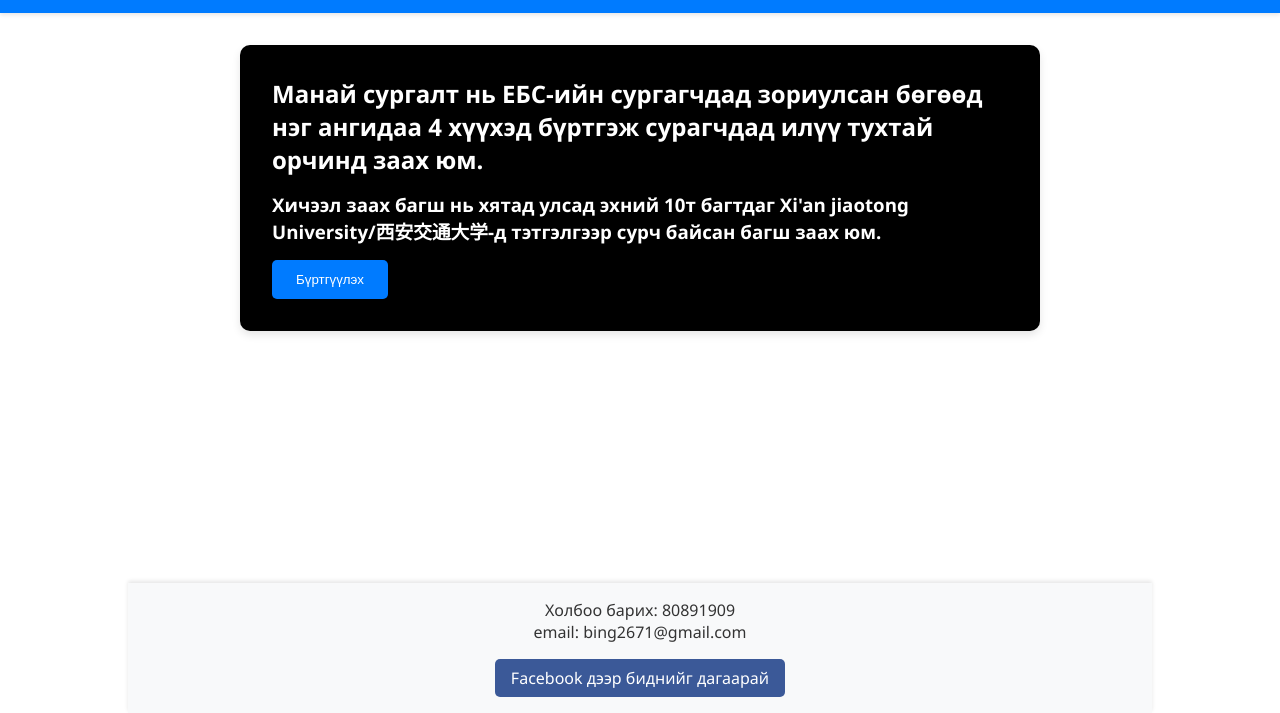
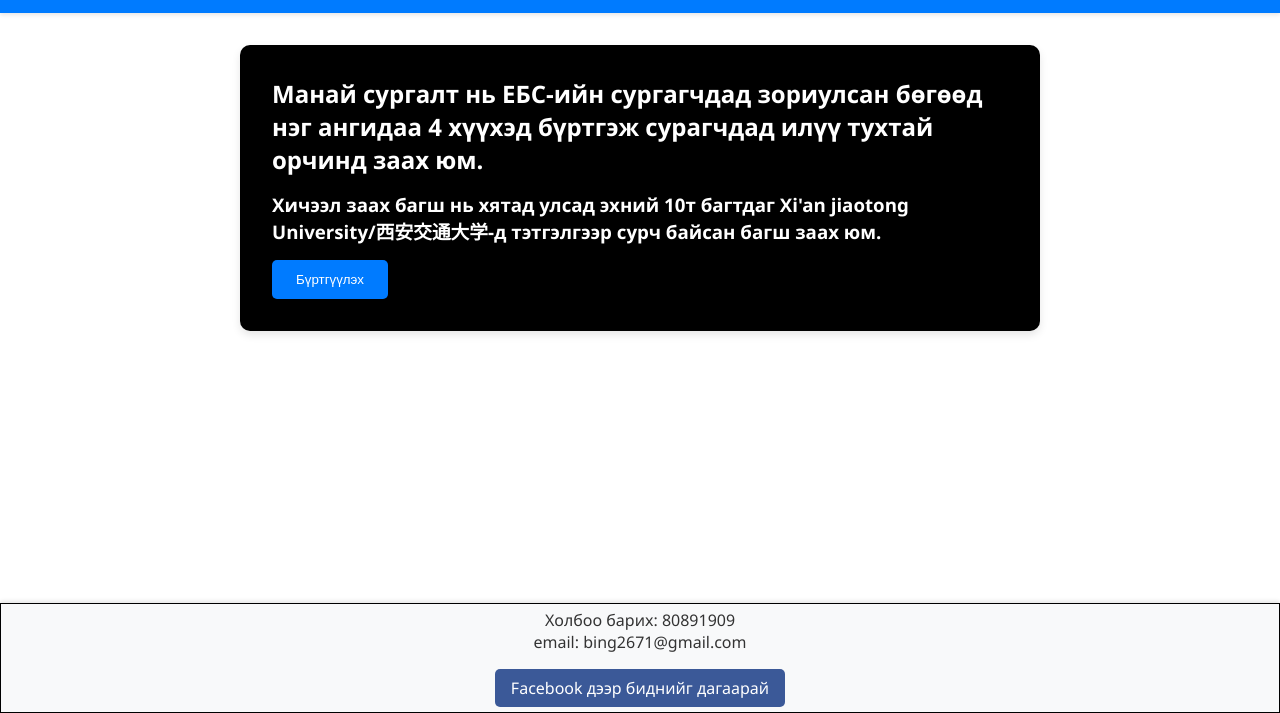
Before and after one commit to mnkhbyr/Echoes-of-Pages, a plain HTML site: page index.html in a window 1280 px wide. Shown: the part 87-800 px from the top of the page. Drawn offline with Linux system fonts and the light colour scheme.

Commit message:
Update styles.css

```diff
--- a/styles.css
+++ b/styles.css
@@ -126,9 +126,10 @@ section {
 footer {
     background-color: #f8f9fa;
     color: #333;
-    width: 80%;
+    width: 100%;
     text-align: center;
-    padding: 1rem;
+    padding: 5px;
+    border: 1px solid #000000;
     box-shadow: 0 -2px 4px rgba(0, 0, 0, 0.1);
     position: fixed;
     bottom: 0;
```
